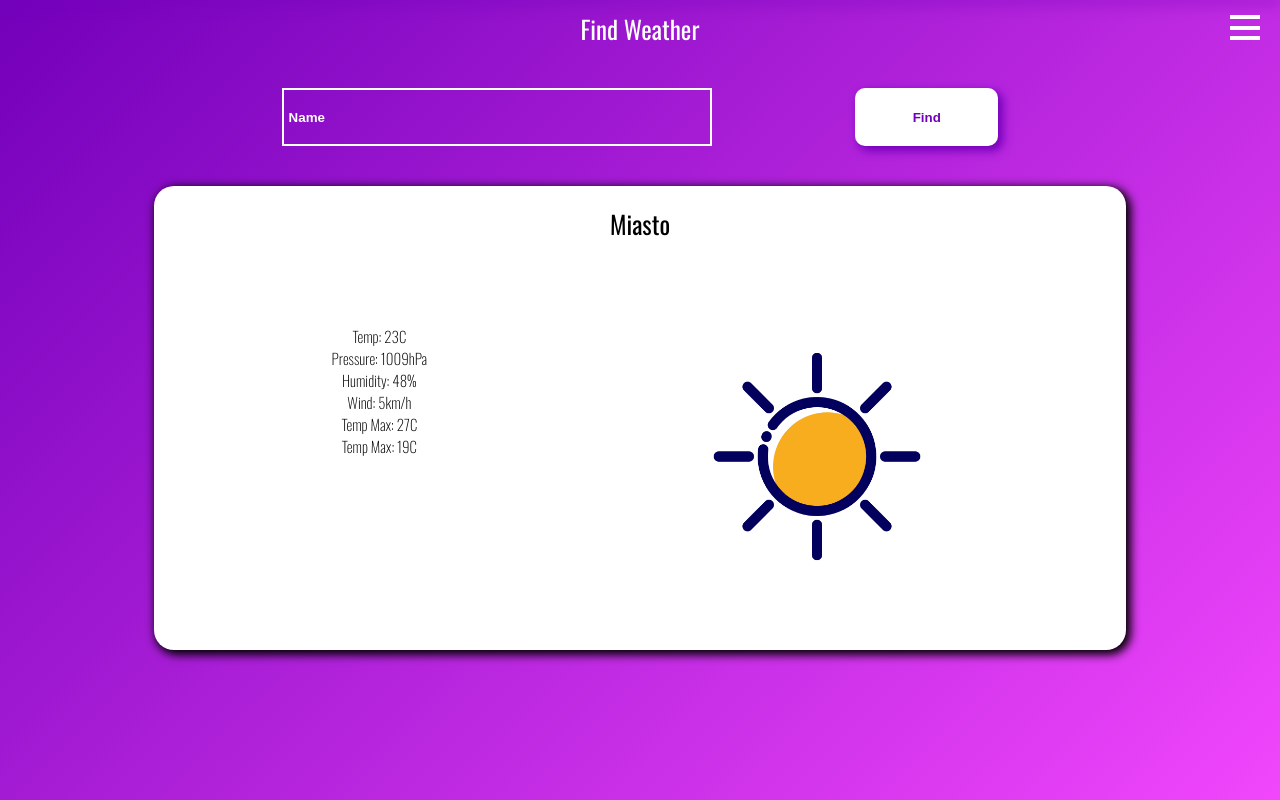
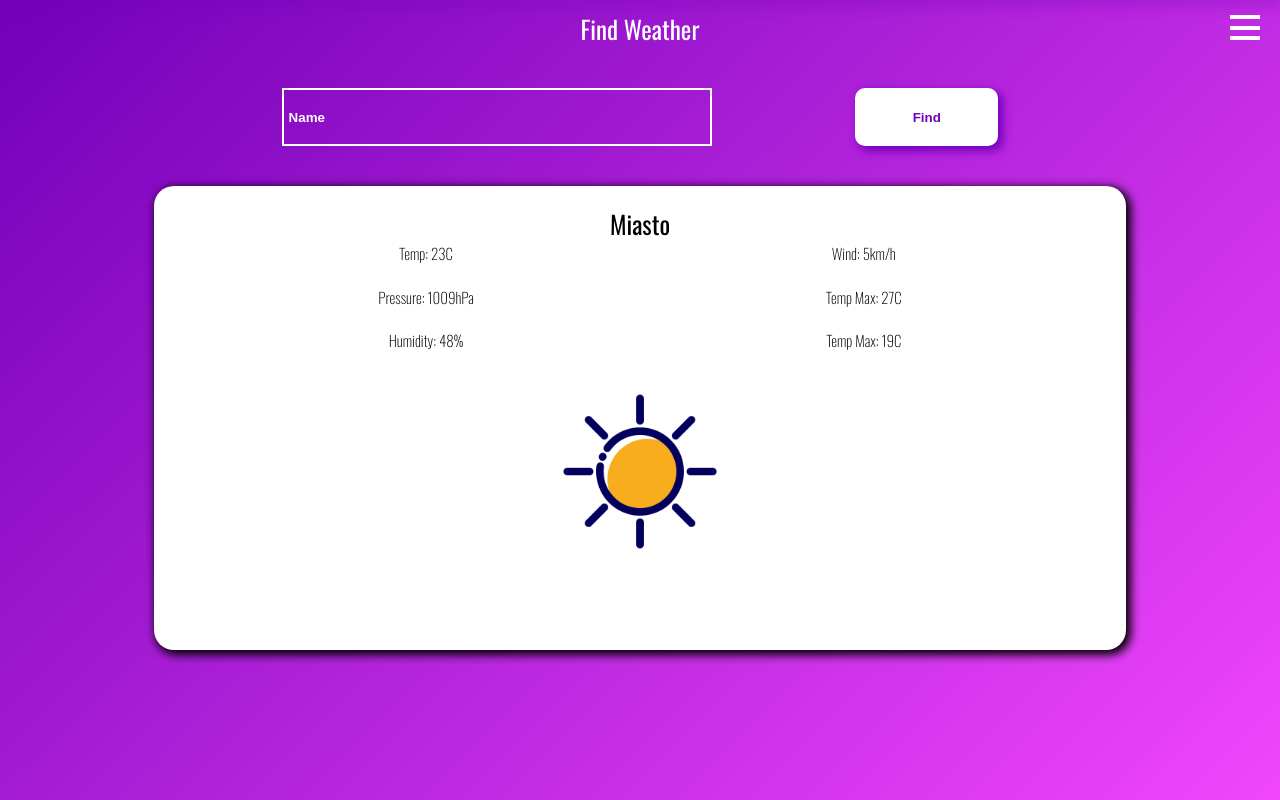
Before and after one commit to Growcu/AplikacjaPogodowa, a React (Create React App) app: page / in a window 1280 px wide. Both pictures are taken after a click on the button "Find". Built offline with nearby package versions, Linux system fonts and the light colour scheme.

Commit message:
move out icon element

```diff
--- a/src/components/Card.jsx
+++ b/src/components/Card.jsx
@@ -16,8 +16,9 @@ const Card = () => {
                 <li className="card-list-item">Wind: 5km/h</li>
                 <li className="card-list-item">Temp Max: 27C</li>
                 <li className="card-list-item">Temp Max: 19C</li>
-                <li className="card-list-item icon"><img src={Icon} alt="ikona" /></li>
+                {/* <li className="card-list-item icon"><img src={Icon} alt="ikona" /></li> */}
             </ul>
+            <div className="icon"><img src={Icon} alt="ikona" /></div>
         </div>
     );
 };
--- a/src/styles/Card.css
+++ b/src/styles/Card.css
@@ -29,13 +29,13 @@
     flex-wrap: wrap;
 }
 
-.card-list-item.icon {
+.icon {
     margin-top: 5%;
     width: 70%;
     flex-grow: 1;
 }
 
-.card-list-item.icon img {
+.icon img {
     width: 100%;
 }
 
@@ -58,9 +58,13 @@
         overflow: hidden;
     }
 
-    .card-list-item.icon {
+    .card-list-item {
+        flex-basis: 33%;
+    }
+
+    .icon {
         margin-top: 0;
-        width: 30%;
+        width: 20%;
     }
 
 }
```
